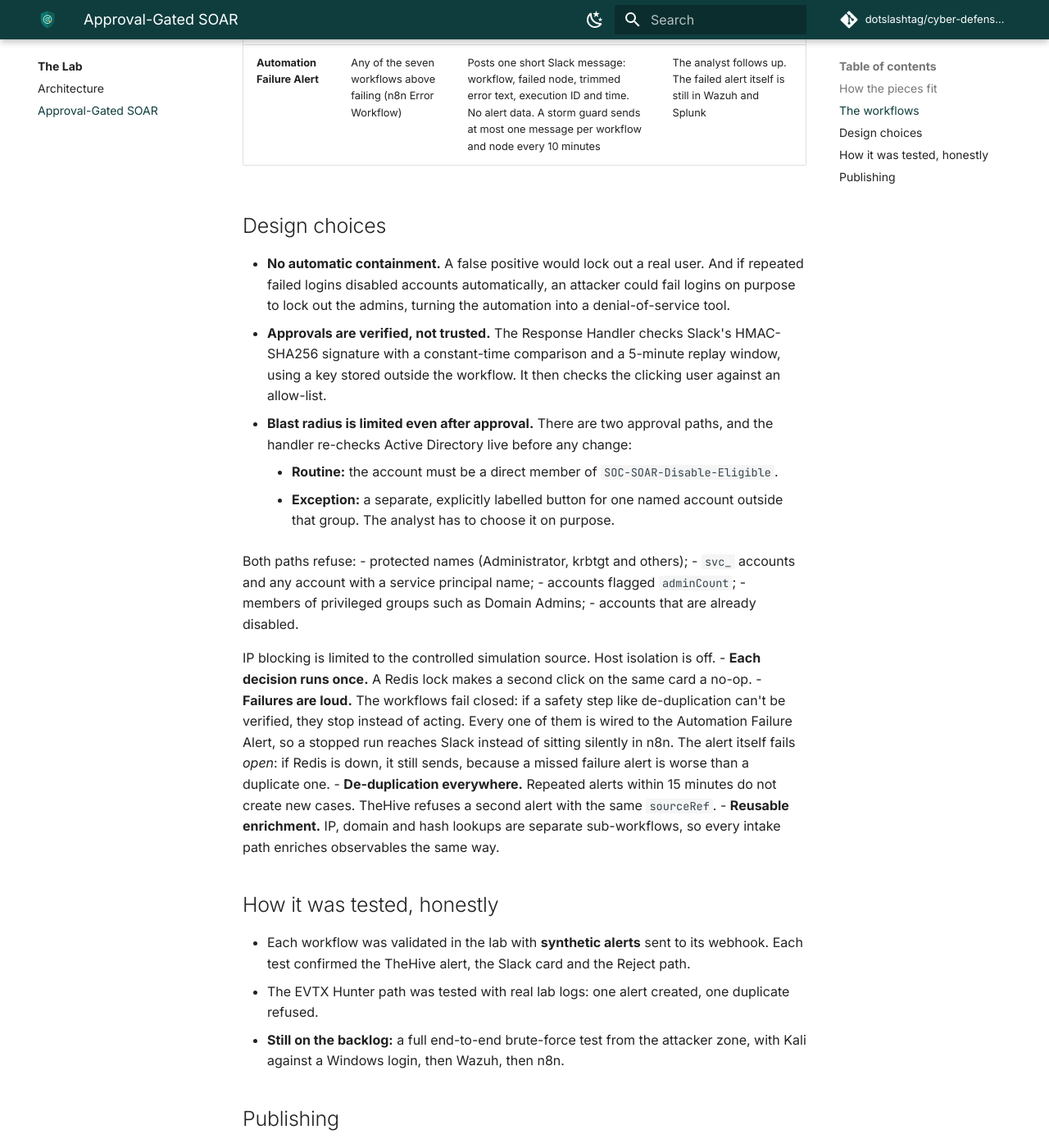
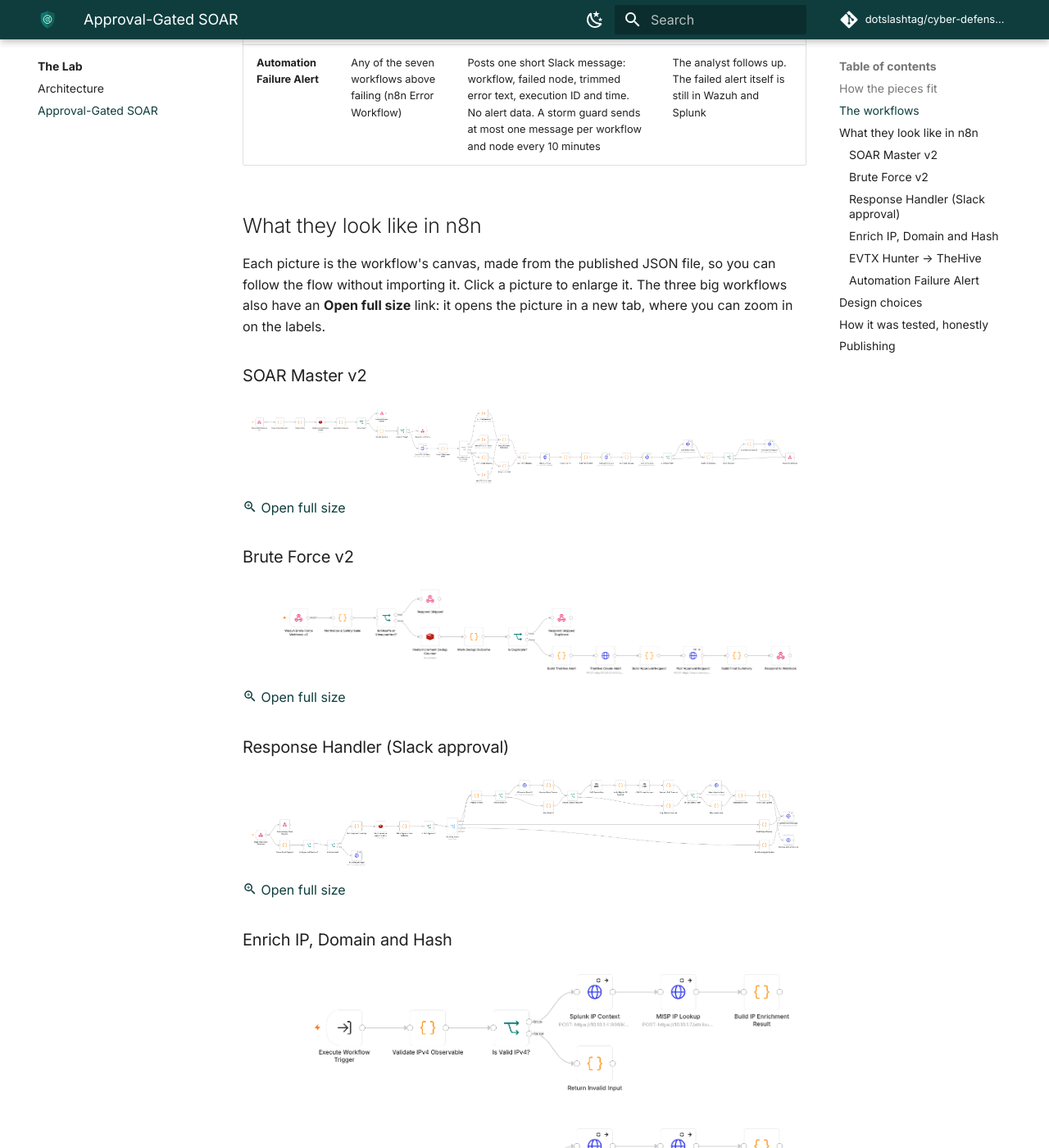
Before and after one commit to dotslashtag/cyber-defense-lab, an MkDocs documentation site: the page built from docs/lab/soar.md, in a window 1280 px wide and 1400 px high, scrolled down 1452 px. Shown: the whole window at 82% size. Built offline with MkDocs 1.6.1 and Material for MkDocs 9.7.7, drawn with Linux system fonts in a browser that asks for light colours; comment, search, counter and statistics services are not loaded; some of the changed text lies outside the part shown.

Commit message:
Docs: add canvas screenshots of the n8n workflows
Made from the sanitized JSON files in a throwaway local n8n 2.38.7 (not the
live instance) and arranged with Tidy up. Shown on the SOAR page and in
n8n-workflows/README.md; the three wide workflows get an Open full size link.
Also fixes the SOAR page button (8 workflows, not 7).

Part of #51

Co-Authored-By: Claude Opus 5.5 <noreply@anthropic.com>
Claude-Session: https://claude.ai/code/session_01VSxWRXTvMG1cQKzoG3F5Sa

```diff
--- a/docs/lab/soar.md
+++ b/docs/lab/soar.md
@@ -40,6 +40,46 @@ flowchart LR
 | **Enrich IP / Domain / Hash** | Called by SOAR Master v2 | Validates the observable, looks for recent sightings in Splunk and matches in MISP, and returns a normalized result | n/a (read-only) |
 | **EVTX Hunter → TheHive** | The [EVTX Hunter](../tools/evtx-hunter.md) CLI | Validates the report, caps findings, opens one TheHive alert per report with a deterministic `sourceRef` (duplicates are refused) | The analyst triages the alert. No response action |
 | **Automation Failure Alert** | Any of the seven workflows above failing (n8n Error Workflow) | Posts one short Slack message: workflow, failed node, trimmed error text, execution ID and time. No alert data. A storm guard sends at most one message per workflow and node every 10 minutes | The analyst follows up. The failed alert itself is still in Wazuh and Splunk |
+
+## What they look like in n8n
+
+<!-- SCREENSHOTS: made from the sanitized JSON files in a throwaway local n8n (same version),
+     never from the live instance, then auto-arranged with n8n's "Tidy up". Click to enlarge. -->
+
+Each picture is the workflow's canvas, made from the published JSON file, so you can follow the
+flow without importing it. Click a picture to enlarge it. The three big workflows also have an
+**Open full size** link: it opens the picture in a new tab, where you can zoom in on the labels.
+
+### SOAR Master v2
+
+![SOAR Master v2: webhook, de-duplication, classification, enrichment sub-workflows, AI triage, TheHive alert, Slack notification and approval request](../assets/img/n8n/soar-master-v2.png)
+[:material-magnify-plus-outline: Open full size](../assets/img/n8n/soar-master-v2.png){ target="_blank" }
+
+### Brute Force v2
+
+![Brute Force v2: webhook, safety gate, Redis de-duplication, TheHive alert and Slack approval request](../assets/img/n8n/brute-force-v2.png)
+[:material-magnify-plus-outline: Open full size](../assets/img/n8n/brute-force-v2.png){ target="_blank" }
+
+### Response Handler (Slack approval)
+
+![Response Handler: Slack click, signature and approver checks, one-time lock, then routing to the approved action only](../assets/img/n8n/response-handler-slack-approval.png)
+[:material-magnify-plus-outline: Open full size](../assets/img/n8n/response-handler-slack-approval.png){ target="_blank" }
+
+### Enrich IP, Domain and Hash
+
+![Enrich IP: validate, Splunk context, MISP lookup, build result](../assets/img/n8n/enrich-ip.png)
+
+![Enrich Domain](../assets/img/n8n/enrich-domain.png)
+
+![Enrich Hash](../assets/img/n8n/enrich-hash.png)
+
+### EVTX Hunter → TheHive
+
+![EVTX Hunter to TheHive: webhook, validate, TheHive alert, response](../assets/img/n8n/evtx-hunter-thehive.png)
+
+### Automation Failure Alert
+
+![Automation Failure Alert: error trigger, message, Redis storm guard, Slack post or suppress](../assets/img/n8n/automation-failure-alert.png)
 
 ## Design choices
 
```
Also changed, not shown: other parts of docs/lab/soar.md (+1 -1 lines), n8n-workflows/README.md (+24 -0 lines), docs/assets/img/n8n/automation-failure-alert.png (added), docs/assets/img/n8n/brute-force-v2.png (added), docs/assets/img/n8n/enrich-domain.png (added), docs/assets/img/n8n/enrich-hash.png (added), docs/assets/img/n8n/enrich-ip.png (added), docs/assets/img/n8n/evtx-hunter-thehive.png (added), docs/assets/img/n8n/response-handler-slack-approval.png (added), docs/assets/img/n8n/soar-master-v2.png (added).
